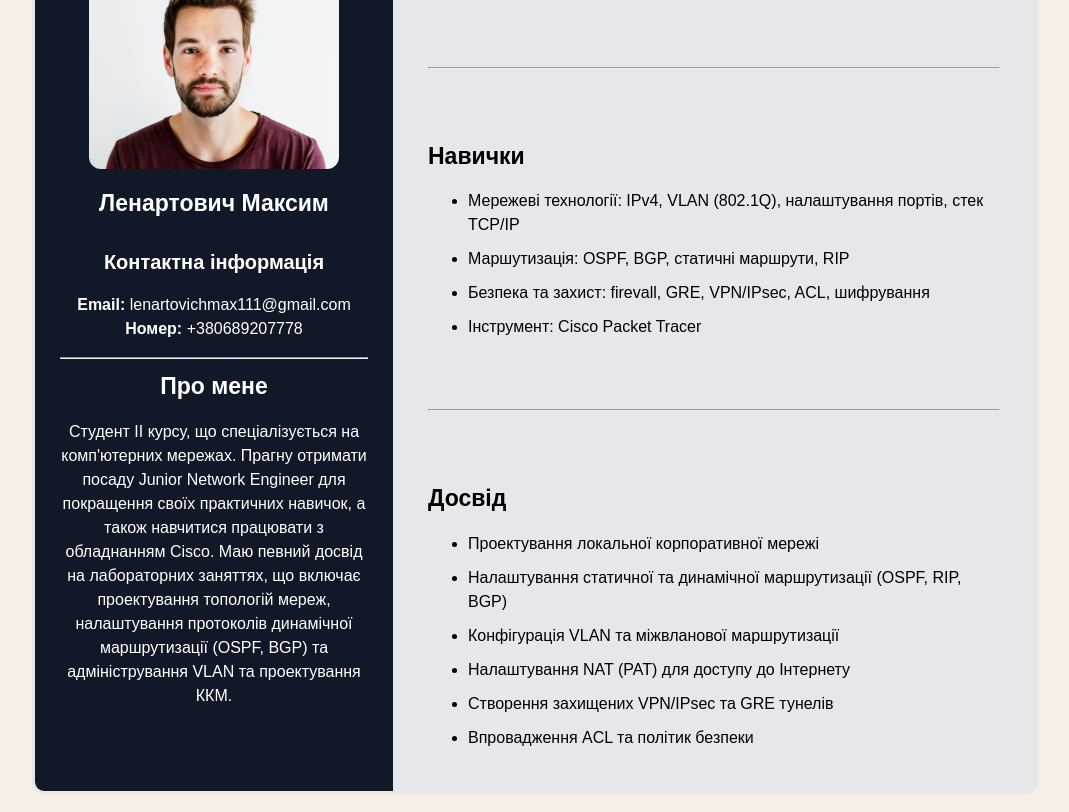
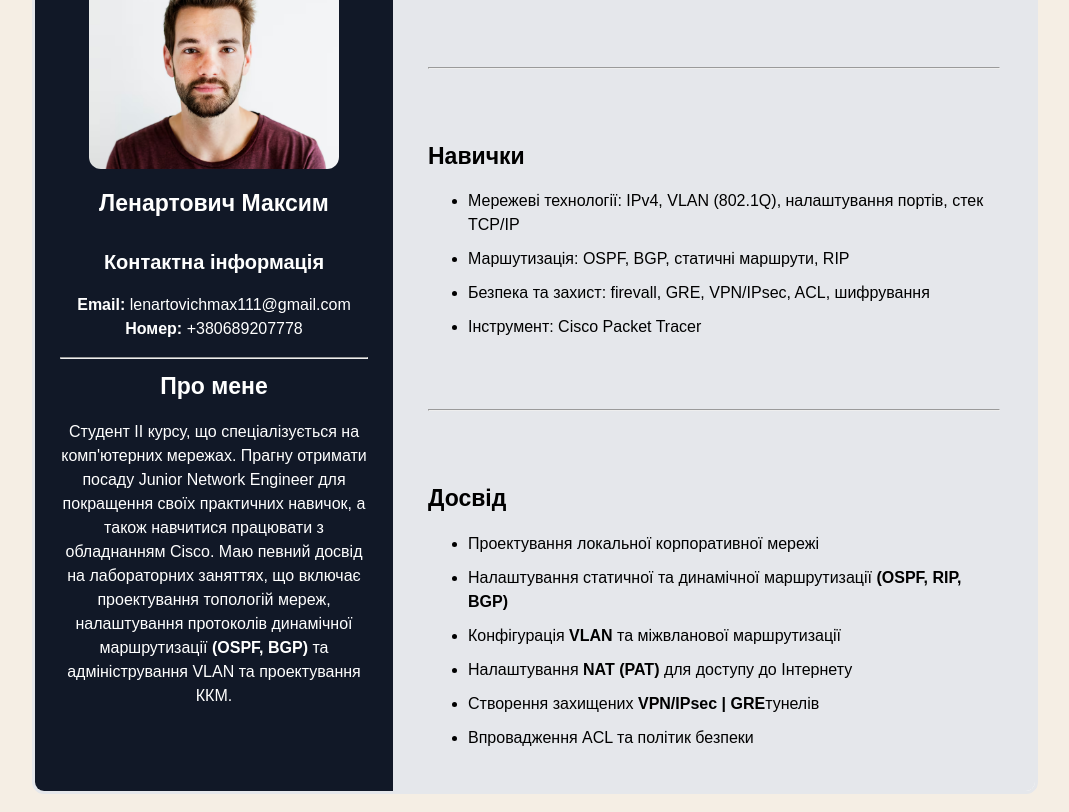
Before and after one commit to lenartovichmax111-glitch/veb, a plain HTML site: page index.html in a window 1280 px wide. Shown: the part 182-994 px from the top of the page, without its empty margins (105-1174 px from the left). Drawn offline with Linux system fonts and the light colour scheme.

Commit message:
init_contine

```diff
--- a/index.html
+++ b/index.html
@@ -24,7 +24,7 @@
             <p>
                 Студент II курсу, що спеціалізується на комп'ютерних мережах.  Прагну отримати посаду Junior Network Engineer для покращення своїх
                 практичних навичок, а також навчитися працювати з обладнанням Cisco. Маю певний досвід на лабораторних заняттях, що включає
-                проектування топологій мереж, налаштування протоколів динамічної маршрутизації (OSPF, BGP) та адміністрування VLAN та проектування ККМ.
+                проектування топологій мереж, налаштування протоколів динамічної маршрутизації <span class="bold-text">(OSPF, BGP)</span> та адміністрування VLAN та проектування ККМ.
             </p>
 
 
@@ -49,10 +49,10 @@
         <h2>Досвід</h2>
     <ul>
         <li>Проектування локальної корпоративної мережі</li>
-        <li>Налаштування статичної та динамічної маршрутизації (OSPF, RIP, BGP)</li>
-        <li>Конфігурація VLAN та міжвланової маршрутизації</li>
-        <li>Налаштування NAT (PAT) для доступу до Інтернету</li>
-        <li>Створення захищених VPN/IPsec та GRE тунелів</li>
+        <li>Налаштування статичної та динамічної маршрутизації <span class="bold-text">(OSPF, RIP, BGP)</span></li>
+        <li>Конфігурація <span class="bold-text">VLAN</span> та міжвланової маршрутизації</li>
+        <li>Налаштування <span class="bold-text">NAT (PAT)</span> для доступу до Інтернету</li>
+        <li>Створення захищених <span class="bold-text">VPN/IPsec | GRE</span>тунелів</li>
         <li>Впровадження ACL та політик безпеки</li>
     </ul>
     </div>
--- a/style.css
+++ b/style.css
@@ -59,4 +59,10 @@ li{
 
 img {
     border-radius: 12px;
+    margin: 0;
 }
+
+
+.bold-text{
+    font-weight: 700;
+}
```
